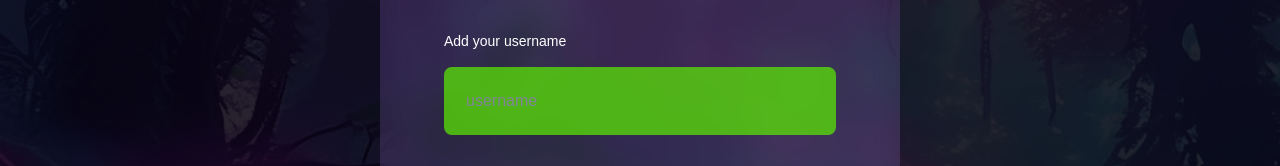
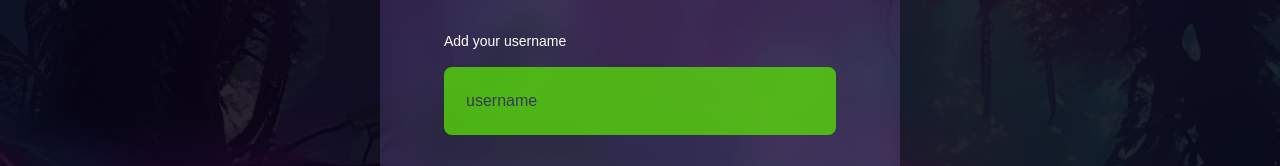
Before and after one commit to Visual-Riot/plaeen, a Next.js app: page /create in a window 1280 px wide. Shown: the part 266-432 px from the top of the page. Built offline with nearby package versions, Linux system fonts and the light colour scheme; a web font is replaced by a local one.

Commit message:
username stored to local storage

```diff
--- a/src/app/(auth)/create/page.tsx
+++ b/src/app/(auth)/create/page.tsx
@@ -9,12 +9,17 @@ import GreenButton from "@/components/buttons/GreenButton";
 
 export default function Page() {
   const [selectedImage, setSelectedImage] = useState<string | null>(null);
+  const [username, setUsername] = useState<string>('');
   const fileInputRef = useRef<HTMLInputElement>(null);
 
   useEffect(() => {
     const savedImage = localStorage.getItem("userAvatar");
+    const savedUsername = localStorage.getItem("username");
     if (savedImage) {
       setSelectedImage(savedImage);
+    }
+    if (savedUsername) {
+      setUsername(savedUsername);
     }
   }, []);
 
@@ -35,11 +40,16 @@ export default function Page() {
     }
   };
 
+  const handleUsernameChange = (event: React.ChangeEvent<HTMLInputElement>) => {
+    setUsername(event.target.value);
+  };
+
   const handleContinue = () => {
     if (selectedImage) {
       localStorage.setItem("userAvatar", selectedImage);
-      console.log('Image saved to local storage');
-      // Additional logic can be added here if needed
+    }
+    if (username) {
+      localStorage.setItem("username", username);
     }
   };
 
@@ -62,7 +72,9 @@ export default function Page() {
                 <input
                   type="text"
                   placeholder="username"
-                  className="border-green bg-green opacity-75 border-2 mt-4 w-full p-5 rounded-lg"
+                  value={username}
+                  onChange={handleUsernameChange}
+                  className="border-green bg-green opacity-75 border-2 mt-4 w-full p-5 rounded-lg placeholder-gray-700 text-gray-900"
                 />
               </div>
               <div className="flex mt-8 items-center">
```
